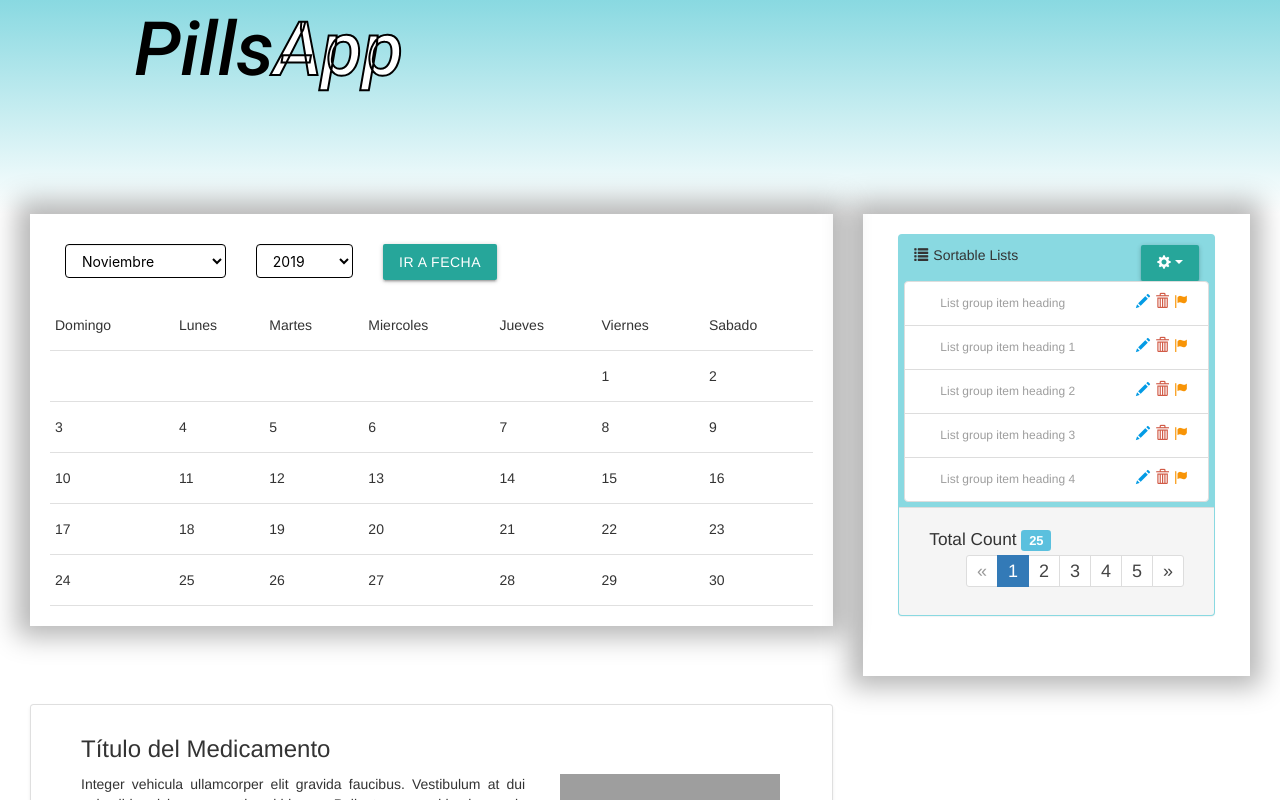
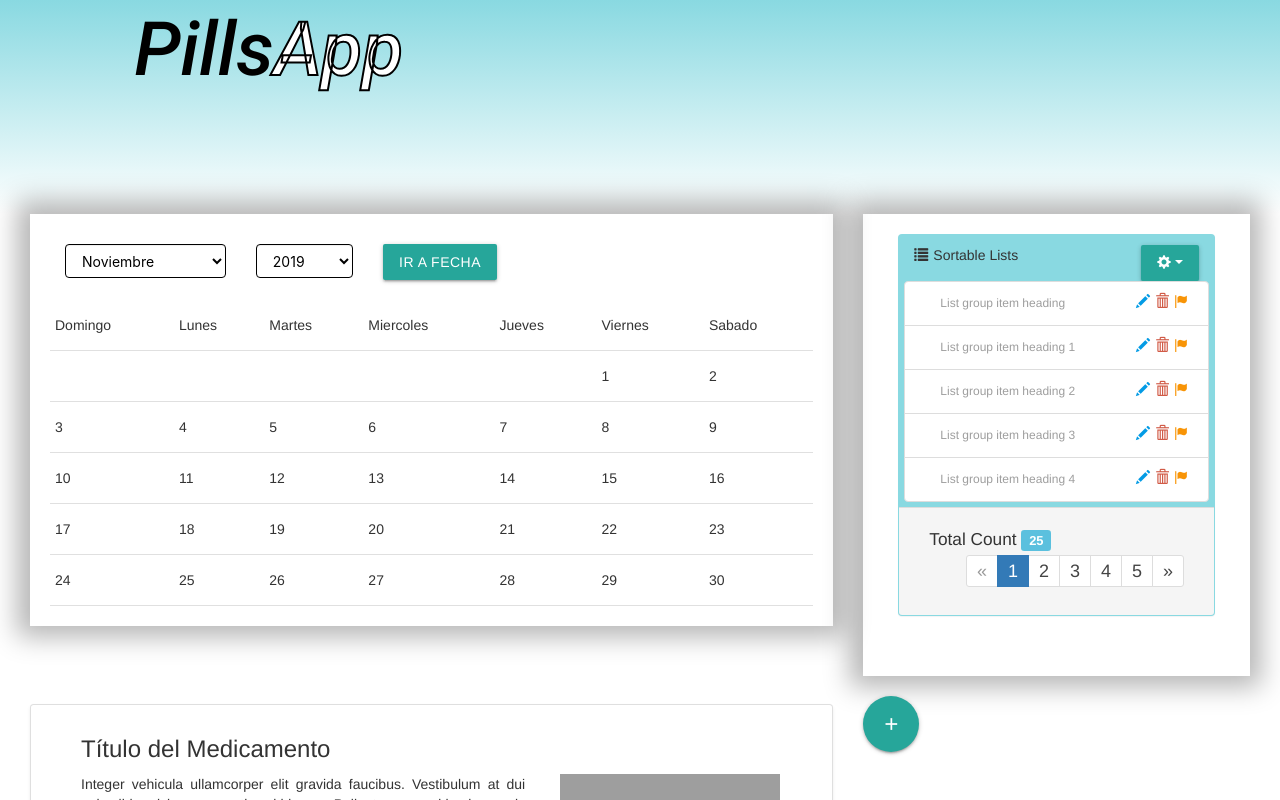
Before and after one commit to jesusdm22/PillsApp, an Angular app: page / in a window 1280 px wide. Shown: the top 800 px of the page. Built offline with nearby package versions, Linux system fonts and the light colour scheme; grey boxes are pictures that could not be loaded.

Commit message:
informacion renovada

```diff
--- a/src/app/agregar-medicamento/agregar-medicamento.component.css
+++ b/src/app/agregar-medicamento/agregar-medicamento.component.css
@@ -1,4 +1,7 @@
-a{
-  margin-top: 200%;
-  margin-left: 75%;
+
+.flotante {
+  display: scroll;
+
+
+
 }
--- a/src/app/agregar-medicamento/agregar-medicamento.component.html
+++ b/src/app/agregar-medicamento/agregar-medicamento.component.html
@@ -2,4 +2,4 @@
 <!-- Compiled and minified CSS -->
 <link rel="stylesheet" href="https://cdnjs.cloudflare.com/ajax/libs/materialize/1.0.0/css/materialize.min.css">
 <script src="https://cdnjs.cloudflare.com/ajax/libs/materialize/1.0.0/js/materialize.min.js"></script>
-<a class="btn-floating btn-large waves-effect"><i class="material-icons">+</i></a>
+<a class="btn-floating btn-large waves-effect flotante"><i class="material-icons">+</i></a>
```
Also changed, not shown: src/Proyecto DWC  PillsApp.txt.
